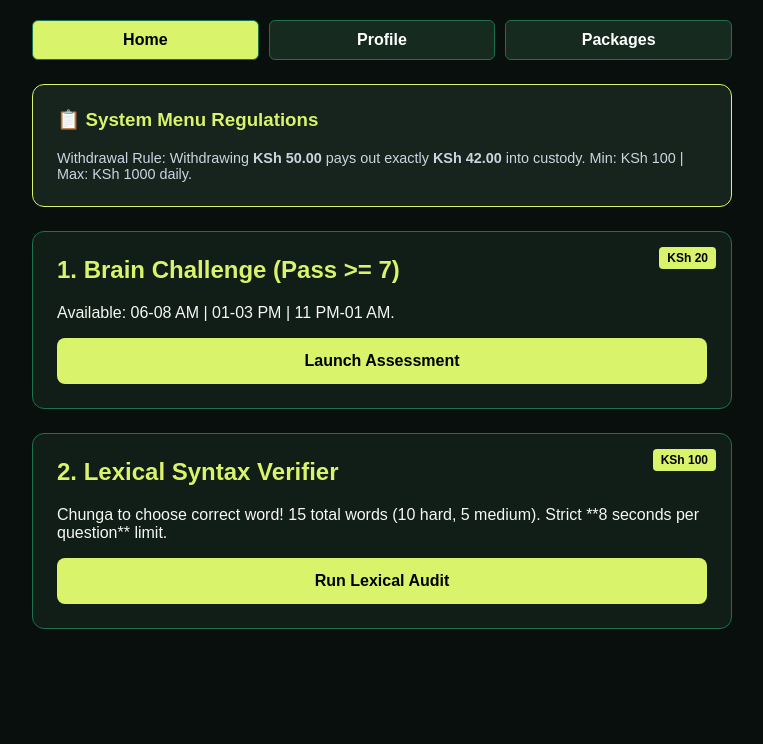
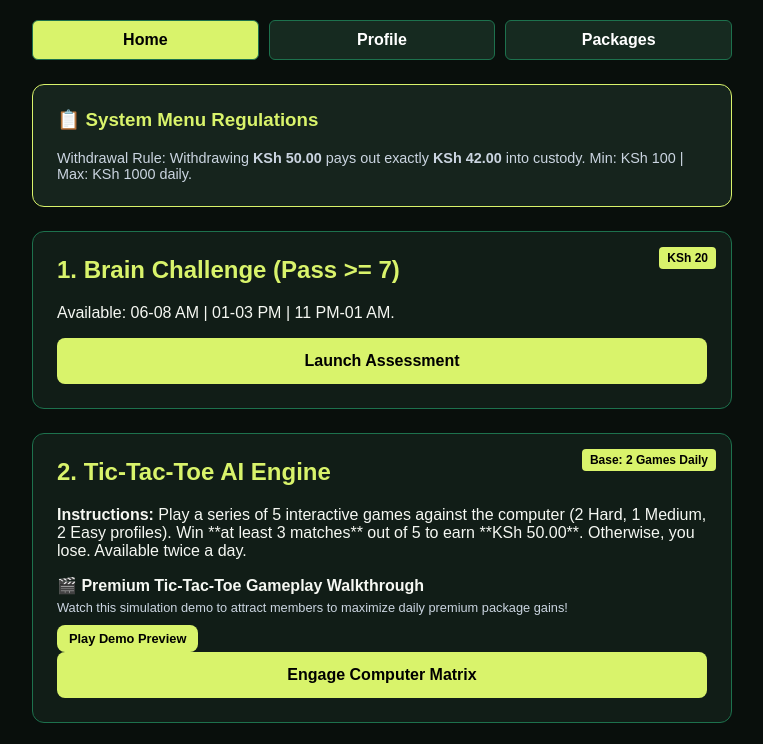
Before and after one commit to Emilaki/earnhub, a website: page public/index.html in a window 1280 px wide. Shown: the top 744 px of the page, without its empty margins (258-1021 px from the left). Drawn offline with Linux system fonts and the light colour scheme.

Commit message:
Update index.html

```diff
--- a/public/index.html
+++ b/public/index.html
@@ -46,6 +46,25 @@
                 </div>
             </div>
 
+            <!-- PORTAL 2: TIC-TAC-TOE MATRIX GAME -->
+            <div class="card">
+                <span class="badge">Base: 2 Games Daily</span>
+                <h2>2. Tic-Tac-Toe AI Engine</h2>
+                <p><strong>Instructions:</strong> Play a series of 5 interactive games against the computer (2 Hard, 1 Medium, 2 Easy profiles). Win **at least 3 matches** out of 5 to earn **KSh 50.00**. Otherwise, you lose. Available twice a day.</p>
+
+                <div class="video-box">
+                    <h4 style="margin:0 0 5px 0;">🎬 Premium Tic-Tac-Toe Gameplay Walkthrough</h4>
+                    <p style="font-size:0.8rem; color:#cbd5e1; margin:0 0 10px 0;">Watch this simulation demo to attract members to maximize daily premium package gains!</p>
+                    <button class="btn btn-lime" style="width:auto; padding:6px 12px; font-size:0.8rem;" onclick="alert('Playing promotional walkthrough simulation video...')">Play Demo Preview</button>
+                </div>
+
+                <button class="btn btn-lime" onclick="startTicTacToeGame()">Engage Computer Matrix</button>
+                <div id="tttEngine" style="display: none; margin-top: 20px; padding-top: 20px; border-top: 1px solid var(--border-green); text-align: center;">
+                    <h3 id="tttSeriesStatus">Match 1 of 5</h3>
+                    <div class="ttt-grid" id="tttGrid"></div>
+                    <p id="tttMatchStatus" style="font-weight:bold; color:var(--accent-lime);"></p>
+                </div>
+            </div>
             <div class="card">
                 <span class="badge">KSh 100</span>
                 <h2>2. Lexical Syntax Verifier</h2>
```
